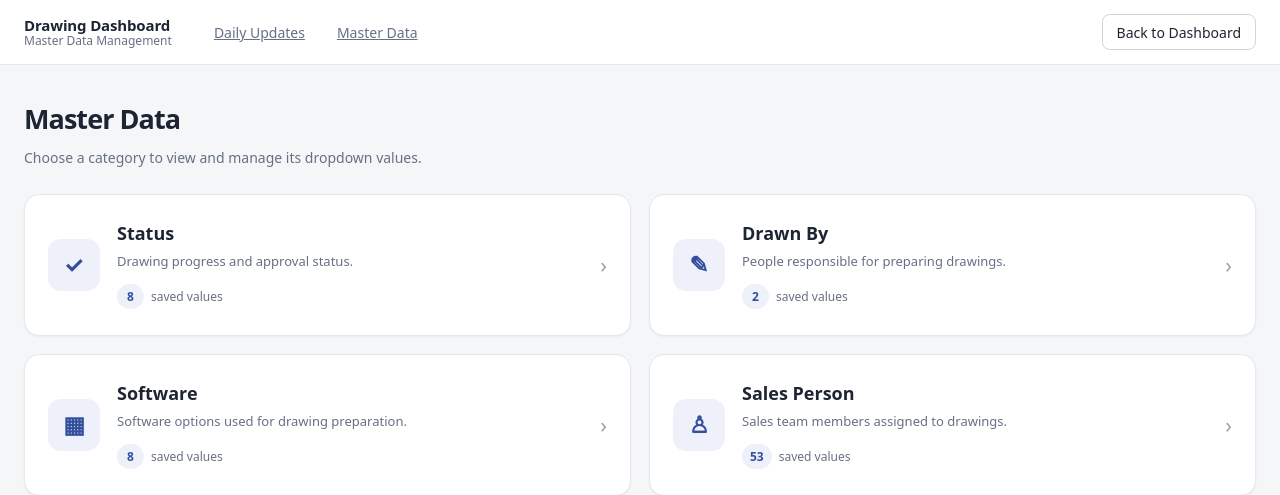
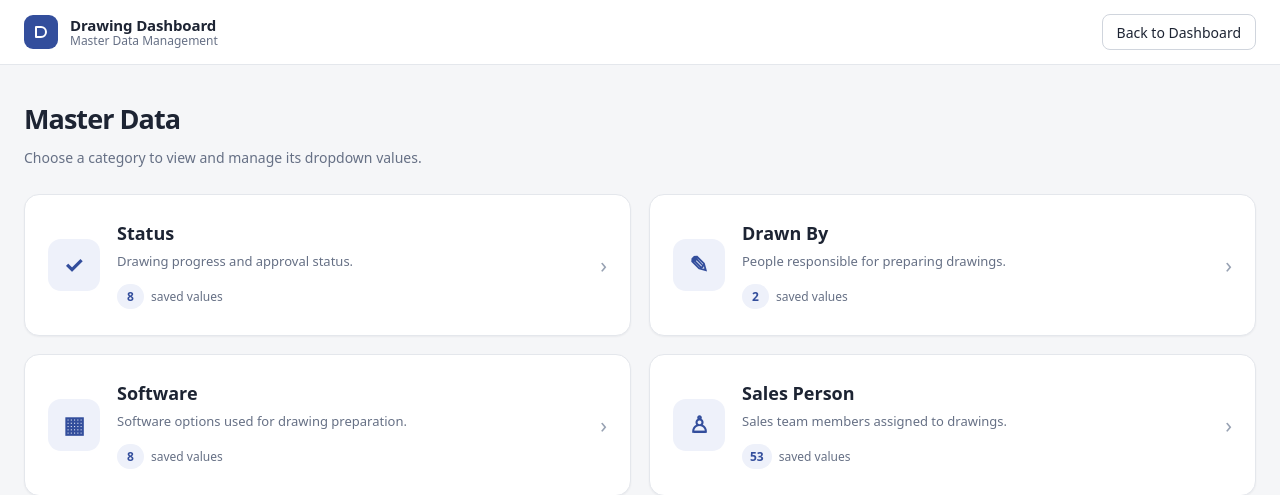
Before and after one commit to nouriii2025-dev/Drawing-Dashboard, a Django app: page /master-data/ in a window 1280 px wide. Shown: the top 495 px of the page. Run offline with Django 5.2, Linux system fonts and the light colour scheme; data comes from the database, SQL or seed files in the repository; both versions use the stored data as it was after the commit.

Commit message:
updated code

```diff
--- a/tracker/templates/tracker/master_data.html
+++ b/tracker/templates/tracker/master_data.html
@@ -12,14 +12,18 @@
 <body>
 <header class="topbar">
     <div class="topbar-inner">
-        <div class="brand"><div><strong>Drawing Dashboard</strong><small>Master Data Management</small></div></div>
+        <div class="brand">
+            <span class="logo" aria-hidden="true"><svg viewBox="0 0 24 24"><path d="M6 18V6h6a6 6 0 0 1 0 12z"/></svg></span>
+            <div><strong>Drawing Dashboard</strong>
+            <small>Master Data Management</small></div></div>
         <nav class="tabs">
-            <a class="tab" href="/">Daily Updates</a>
-            <a class="tab active" href="/master-data/">Master Data</a>
+            <!-- <a class="tab" href="/">Daily Updates</a>
+            <a class="tab active" href="/master-data/">Master Data</a> -->
         </nav>
         <a class="btn" href="/">Back to Dashboard</a>
     </div>
 </header>
+
 <main class="page master-page">
     <section id="masterHome">
         <div class="master-heading">
```
Also changed, not shown: db.sqlite3.
